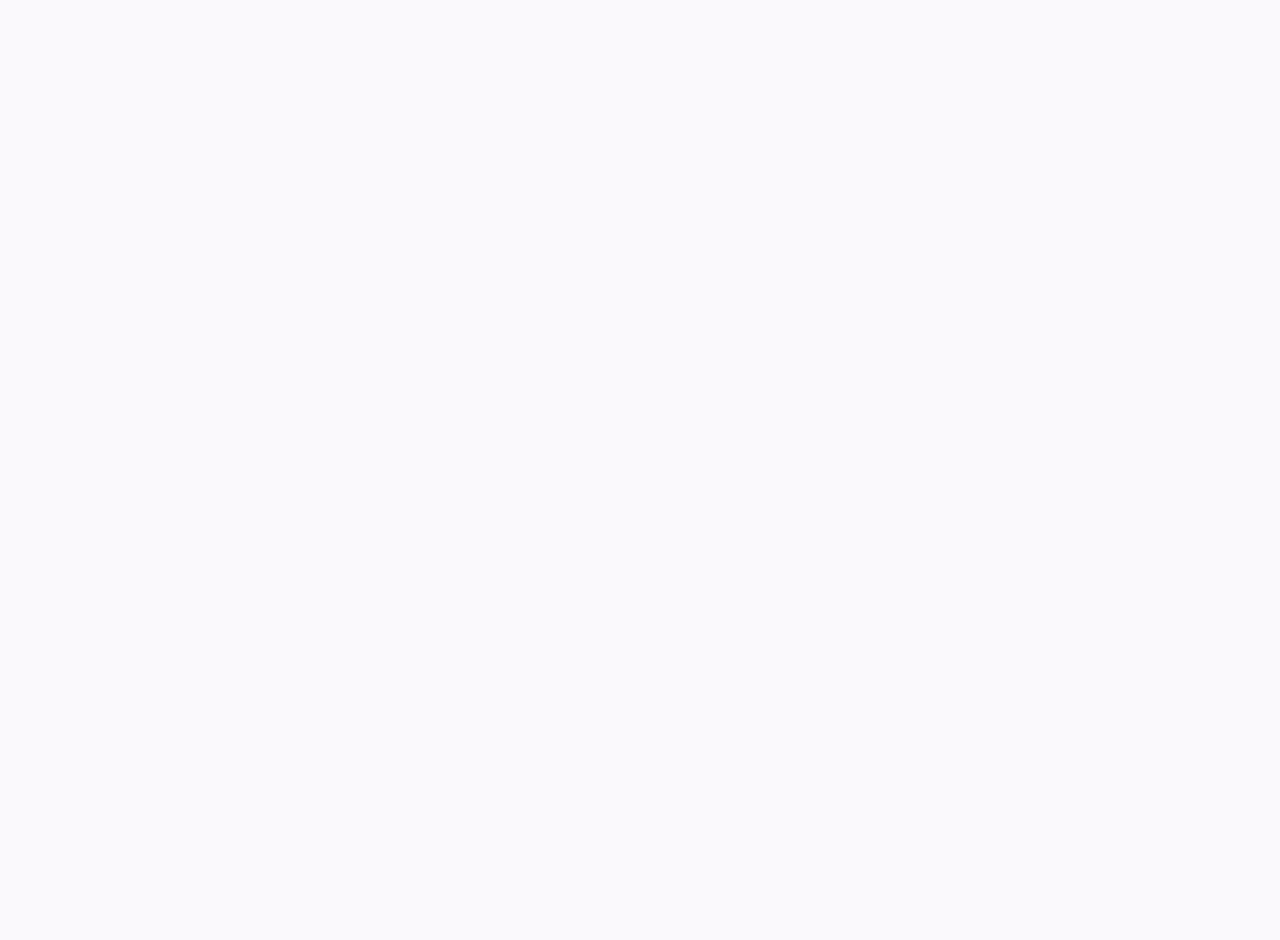
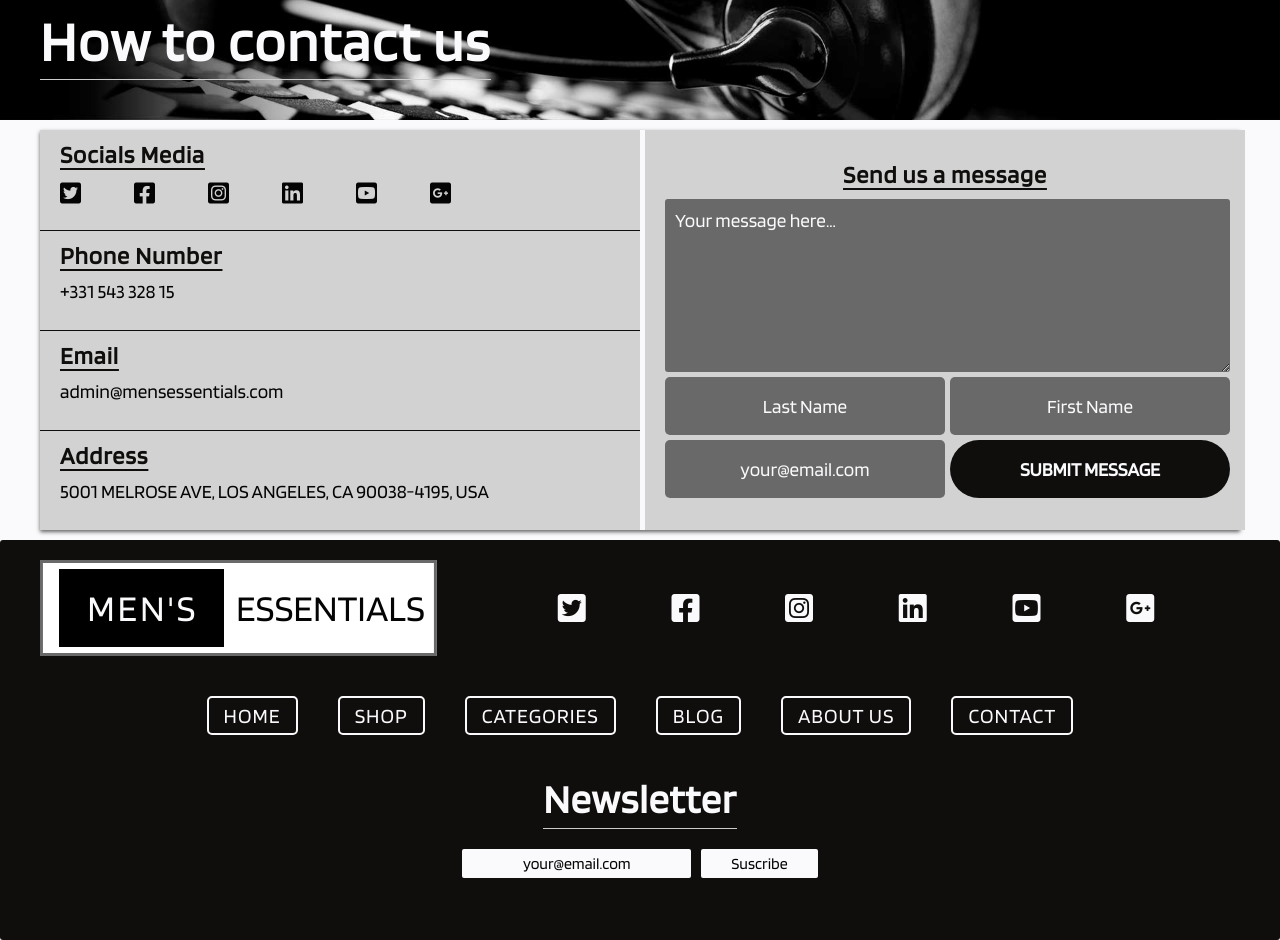
Before and after one commit to barthelemyJouve/essentialsformen, a React (Create React App) app: page /contact in a window 1280 px wide. Shown: the part 280-1220 px from the top of the page. Before the commit the page ends 800 px from the top, so only its background shows below. Built offline with nearby package versions, Linux system fonts and the light colour scheme.

Commit message:
footer&contact

```diff
--- a/src/components/Footer.js
+++ b/src/components/Footer.js
@@ -53,7 +53,7 @@ const Footer = () => {
           </div>
 
           <div className="footer-newsletter">
-            <h3>Newsletter</h3>
+            <h2>Newsletter</h2>
             <form action="#">
               <input type="email" placeholder="your@email.com"></input>
               <input type="submit" value="Suscribe"></input>
--- a/src/pages/About.js
+++ b/src/pages/About.js
@@ -4,8 +4,8 @@ import Footer from "../components/Footer";
 
 const About = () => {
   return (
-    <div>
-      <header>
+    <div className="about-page">
+      <header className="about-header">
         <Navigation />
         <h1>About Us</h1>
       </header>
--- a/src/pages/Contact.js
+++ b/src/pages/Contact.js
@@ -1,16 +1,68 @@
 import React from "react";
 import Navigation from "../components/Navigation";
+import Footer from "../components/Footer";
 
 const Contact = () => {
   return (
-    <div>
-      <Navigation />
-      <h1>How to contact us</h1>
-      <div className="socialmedia">
-        Instagram Facebook Youtube Twitter Linkedin
-      </div>
-      <div className="phone">+331 543 328 1</div>
-      <div className="email"> admin@mensessentials.com</div>
+    <div className="contact-page">
+      <header>
+        <Navigation />
+        <h1>How to contact us</h1>
+      </header>
+      <main>
+        <div className="main-left">
+          <div className="socialmedia contact-content">
+            <h2>Socials Media</h2>
+            <div className="logo-social-media">
+              <span>
+                <i class="fa-brands fa-square-twitter"></i>
+              </span>
+              <span>
+                <i class="fa-brands fa-square-facebook"></i>
+              </span>
+              <span>
+                <i class="fa-brands fa-square-instagram"></i>
+              </span>
+              <span>
+                <i class="fa-brands fa-linkedin"></i>
+              </span>
+              <span>
+                <i class="fa-brands fa-square-youtube"></i>
+              </span>
+              <span>
+                <i class="fa-brands fa-square-google-plus"></i>
+              </span>
+            </div>
+          </div>
+          <div className="phone contact-content">
+            <h2>Phone Number</h2>
+            <p>+331 543 328 15</p>
+          </div>
+          <div className="email contact-content">
+            <h2>Email</h2>
+            <p>admin@mensessentials.com</p>
+          </div>
+          <div className="address contact-content">
+            <h2>Address</h2>
+            <p>5001 MELROSE AVE, LOS ANGELES, CA 90038-4195, USA</p>
+          </div>
+        </div>
+        <div className="main-form">
+          <h2>Send us a message</h2>
+          <form action="#">
+            <input type="text" value="Last Name" />
+            <input type="text" value="First Name" />
+            <input type="email" value="your@email.com" />
+            <textarea
+              id="contact-text-area"
+              name="Message"
+              value="Your message here..."
+            ></textarea>
+            <input type="submit" value="Submit Message" />
+          </form>
+        </div>
+      </main>
+      <Footer />
     </div>
   );
 };
--- a/src/styles/components/_footer.scss
+++ b/src/styles/components/_footer.scss
@@ -1,7 +1,8 @@
 footer {
-  background: $black1;
+  background: $black2;
   color: $white1;
   height: 50vh;
+  border-radius: 3px;
   .footer-content {
     width: 100%;
     max-width: 1200px;
@@ -35,5 +36,72 @@ footer {
         }
       }
     }
+    .footer-navigation {
+      ul {
+        display: flex;
+        justify-content: center;
+        gap: 40px;
+        margin: 40px 0;
+        a {
+          font-size: 1.3rem;
+          color: $white1;
+          text-transform: uppercase;
+          letter-spacing: 1px;
+          text-decoration: none;
+          border: 2px solid $white1;
+          border-radius: 5px;
+          padding: 5px 15px;
+          cursor: pointer;
+          transition: 0.3 ease-out;
+          &:hover {
+            color: $grey1;
+            scale: 105%;
+            border: 2px solid $grey1;
+          }
+        }
+      }
+    }
+    .footer-newsletter {
+      @include flexCenter;
+      flex-direction: column;
+      h2 {
+        color: $white1;
+        font-size: 2.5rem;
+        letter-spacing: 1px;
+        background-image: linear-gradient(
+            transparent calc(100% - 1px),
+            #000000 1px
+          ),
+          linear-gradient(transparent calc(100% - 1px), #cbcbcb 1px);
+        background-size: 0% 6px, 100% 6px;
+        background-position: 0 bottom, 0 bottom;
+        background-repeat: no-repeat;
+        padding-bottom: 6px;
+        margin-bottom: 20px;
+      }
+      input[type="email"],
+      input[type="submit"] {
+        font-family: $font1;
+        font-size: 1rem;
+        color: $black1;
+        text-align: center;
+        border: none;
+        border-radius: 2px;
+        background-color: $white1;
+        padding: 5px 30px;
+        margin: 0 5px;
+        &:focus {
+          background: $black1;
+          color: $white1;
+        }
+        &::placeholder {
+          color: $black1;
+          font-size: 1rem;
+          &:focus {
+            color: $white1;
+          }
+        }
+      }
+    }
   }
 }
--- a/src/styles/components/_navigation.scss
+++ b/src/styles/components/_navigation.scss
@@ -67,7 +67,6 @@
 
 .nav-active {
   position: relative;
-  scale: 120%;
 
   &::after {
     content: "";
--- a/src/styles/index.scss
+++ b/src/styles/index.scss
@@ -1,4 +1,5 @@
 @import "./settings.scss";
 @import "./pages/about.scss";
+@import "./pages/_contact.scss";
 @import "./components/navigation";
 @import "./components/footer";
--- a/src/styles/pages/_about.scss
+++ b/src/styles/pages/_about.scss
@@ -1,3 +1,4 @@
+.about-page {
   header {
     background: url(../../assets/img/about-header.jpg) center/cover;
     height: 81vh;
@@ -9,6 +10,15 @@ header {
       position: absolute;
       bottom: 40px;
       left: 40px;
+      background-image: linear-gradient(
+          transparent calc(100% - 1px),
+          #000000 1px
+        ),
+        linear-gradient(transparent calc(100% - 1px), #cbcbcb 1px);
+      background-size: 0% 6px, 100% 6px;
+      background-position: 0 bottom, 0 bottom;
+      background-repeat: no-repeat;
+      padding-bottom: 6px;
     }
   }
   main {
@@ -24,6 +34,15 @@ main {
       color: $black1;
       font-size: 2.5rem;
       letter-spacing: 1px;
+      background-image: linear-gradient(
+          transparent calc(100% - 1px),
+          #000000 1px
+        ),
+        linear-gradient(transparent calc(100% - 1px), #cbcbcb 1px);
+      background-size: 0% 6px, 100% 6px;
+      background-position: 0 bottom, 0 bottom;
+      background-repeat: no-repeat;
+      padding-bottom: 6px;
     }
     p {
       margin-top: 20px;
@@ -64,3 +83,4 @@ main {
       }
     }
   }
+}
--- /dev/null
+++ b/src/styles/pages/_contact.scss
@@ -0,0 +1,137 @@
+.contact-page {
+  header {
+    background: url(../../assets/img/about-contact.webp) center/cover;
+    height: 50vh;
+    position: relative;
+  }
+  h1 {
+    color: $white1;
+    font-size: 3.5rem;
+    letter-spacing: 2px;
+    position: absolute;
+    bottom: 40px;
+    left: 40px;
+    background-image: linear-gradient(transparent calc(100% - 1px), #000000 1px),
+      linear-gradient(transparent calc(100% - 1px), #cbcbcb 1px);
+    background-size: 0% 6px, 100% 6px;
+    background-position: 0 bottom, 0 bottom;
+    background-repeat: no-repeat;
+    padding-bottom: 6px;
+  }
+  main {
+    display: grid;
+    grid-template-columns: 50% 50%;
+    gap: 5px;
+    max-width: 1200px;
+    margin: 10px auto;
+    height: 50vh;
+
+    box-shadow: rgba(0, 0, 0, 0.612) 0px 2px 4px;
+    .main-left {
+      width: 100%;
+      height: 100%;
+      display: grid;
+      grid-template-rows: 25% 25% 25% 25%;
+      background: $grey2;
+
+      h2 {
+        letter-spacing: 1px;
+        color: $black2;
+        margin-bottom: 10px;
+        text-decoration: underline $black2;
+        text-underline-offset: 5px;
+      }
+      p {
+        font-size: 1.2rem;
+        color: $black1;
+      }
+      .contact-content {
+        border-top: 1px solid $black2;
+        padding: 10px 20px;
+        &:first-of-type {
+          border: none;
+        }
+      }
+      .logo-social-media {
+        display: flex;
+        gap: 53px;
+        span {
+          display: block;
+          font-size: 1.5rem;
+          color: $black1;
+          &:hover {
+            color: $grey1;
+            scale: 105%;
+          }
+        }
+      }
+    }
+    .main-form {
+      width: 100%;
+      height: 100%;
+      padding: 30px 20px;
+      background: $grey2;
+      h2 {
+        text-align: center;
+        letter-spacing: 1px;
+        color: $black2;
+        margin-bottom: 10px;
+        text-decoration: underline $black2;
+        text-underline-offset: 5px;
+      }
+      form {
+        display: grid;
+        grid-template-rows: 60% 20% 20%;
+        grid-template-columns: 50% 50%;
+        grid-template-areas:
+          "ta ta"
+          "ln fn"
+          "ema sub";
+        gap: 5px;
+        height: 85%;
+        input[type="text"],
+        input[type="email"],
+        input[type="submit"] {
+          border: none;
+          border-radius: 5px;
+          padding: 10px;
+          text-align: center;
+
+          background: $grey1;
+          color: $white1;
+          font-family: $font1;
+          font-size: 1.2rem;
+          &:focus {
+            background: $black1;
+            color: $white1;
+          }
+        }
+        #contact-text-area {
+          border: none;
+          font-family: $font1;
+          font-size: 1.2rem;
+          border-radius: 3px;
+          padding: 10px;
+          background: $grey1;
+          color: $white1;
+          grid-area: ta;
+          &:focus {
+            background: $black1;
+            color: $white1;
+          }
+        }
+        input[type="submit"] {
+          background: $black2;
+          border-radius: 30px;
+          padding: 10px 35px;
+          font-weight: 900;
+          text-transform: uppercase;
+          &:hover {
+            color: $black1;
+            background: $grey1;
+          }
+        }
+      }
+    }
+  }
+}
--- a/src/styles/settings.scss
+++ b/src/styles/settings.scss
@@ -6,8 +6,10 @@
 $font1: "font1", sans-serif;
 
 $black1: rgb(4, 4, 4);
+$black2: rgb(15, 14, 12);
 $white1: rgb(250, 249, 252);
 $grey1: rgb(105, 105, 105);
+$grey2: rgb(210, 210, 210);
 
 @mixin flexCenter {
   display: flex;
```
Lines whose indentation alone changed are shown as unchanged.
